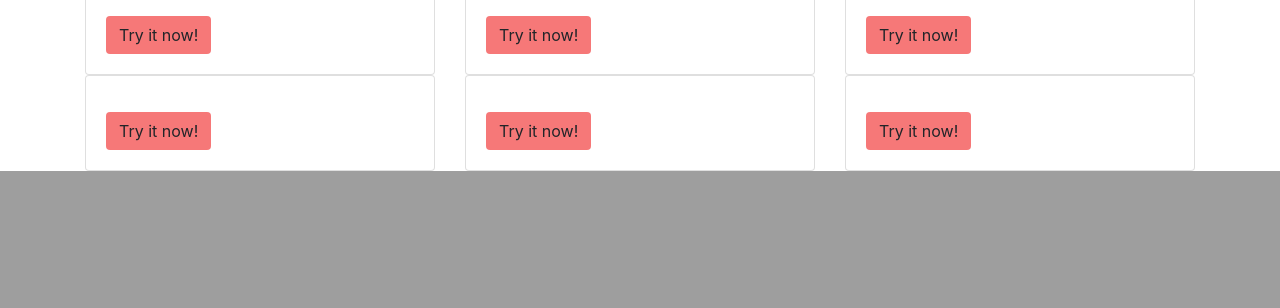
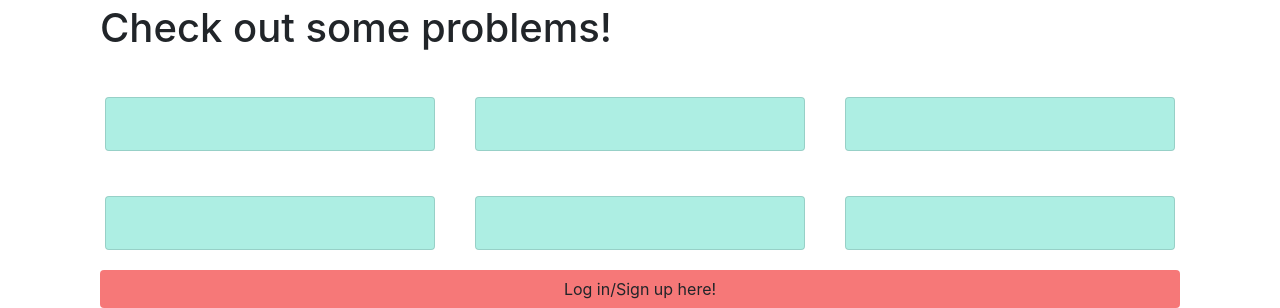
Before and after one commit to aptung/the-problem-stash, a Flask app: template templates/home.html in a window 1280 px wide. Shown: the part 1037-1345 px from the top of the page. Before the commit the page ends 1208 px from the top, so only its background shows below. Run offline with Flask 3, Linux system fonts and the light colour scheme; the template is opened without the code that fills it, so the values that code supplies are empty.

Commit message:
finished homepage

```diff
--- a/static/styles/style.css
+++ b/static/styles/style.css
@@ -17,6 +17,22 @@
     top:35%;
 }
 
+.card-deck{
+    margin-top:5px;
+}
+
+/* targets only the cards on the home screen, since those are the only ones within a card-deck */
+/* avoids putting space around the cards on the login/signup pages */
+.card-deck > .card{
+    margin:20px;
+    background-color:#ADEEE3;
+}
+
+.title{
+    margin-top:25px;
+    margin-bottom:25px;
+}
+
 img{
     width:100%;
 }
--- a/templates/home.html
+++ b/templates/home.html
@@ -30,53 +30,55 @@ Home
 <!-- todo: make these buttons actually do something -->
 
 {% block content %}
-    <div class="card-deck {{ 'd-none' if logged_in else ''}}">
+    <div class="container {{ 'd-none' if logged_in else ''}}">
+        <h1 class="title">Check out some problems!</h1>
+        <div class="card-deck">
             <div class="card">
                 <div class="card-body">
                     <h5 class="card-title">{{problem1.title}}</h5>
                     <p class="card-text">{{problem1.content}}</p>
-                <button type="submit" class="btn">Try it now!</button>
                 </div>
             </div>
             <div class="card">
                 <div class="card-body">
                     <h5 class="card-title">{{problem2.title}}</h5>
                     <p class="card-text">{{problem2.content}}</p>
-                <button type="submit" class="btn">Try it now!</button>
                 </div>
             </div>
             <div class="card">
                 <div class="card-body">
                     <h5 class="card-title">{{problem3.title}}</h5>
                     <p class="card-text">{{problem3.content}}</p>
-                <button type="submit" class="btn">Try it now!</button>
                 </div>
             </div>
         </div>
-    <div class="card-deck {{ 'd-none' if logged_in else ''}}">
+        <div class="card-deck">
             <div class="card">
                 <div class="card-body">
                     <h5 class="card-title">{{problem4.title}}</h5>
                     <p class="card-text">{{problem4.content}}</p>
-                <button type="submit" class="btn">Try it now!</button>
                 </div>
             </div>
             <div class="card">
                 <div class="card-body">
                     <h5 class="card-title">{{problem5.title}}</h5>
                     <p class="card-text">{{problem5.content}}</p>
-                <button type="submit" class="btn">Try it now!</button>
                 </div>
             </div>
             <div class="card">
                 <div class="card-body">
                     <h5 class="card-title">{{problem6.title}}</h5>
                     <p class="card-text">{{problem6.content}}</p>
-                <button type="submit" class="btn">Try it now!</button>
                 </div>
             </div>
         </div>
+        <a class="btn btn-block" href="{{url_for('login')}}" role="button">Log in/Sign up here!</a>
+    </div>
+
     <div class="{{ 'd-none' if not logged_in else ''}}">
-        <button type="submit" class="btn">Try some problems!</button>
+        <a class="btn btn-block" href="{{url_for('solve')}}" role="button">Try some problems!</a>
+        <!-- <button type="submit" class="btn btn-block">Try some problems!</button> -->
     </div>
+
+
 {% endblock %}
--- a/templates/loginsignup.html
+++ b/templates/loginsignup.html
@@ -8,13 +8,13 @@
 
 {% set signup = signup|default(False) -%}
 {%block content %}
-    <h1>{% block header %}
+    <h1 class="title">{% block header %}
     {% endblock %}</h1>
     <!-- code modified from bootstrap website https://getbootstrap.com/docs/4.0/components/forms/ -->
     <!-- https://getbootstrap.com/docs/4.0/components/card/ -->
     <div class="card" style="width: 30rem">
         <div class="card-body">
-            <form action="#" method="POST">
+            <form method="POST">
                 <div class="form-group">
                     <label>Username</label>
                     <input type="text" class="form-control" id="username" name="username">
```
Also changed, not shown: templates/solve.html (+1 -8 lines). Lines whose indentation alone changed are shown as unchanged.
